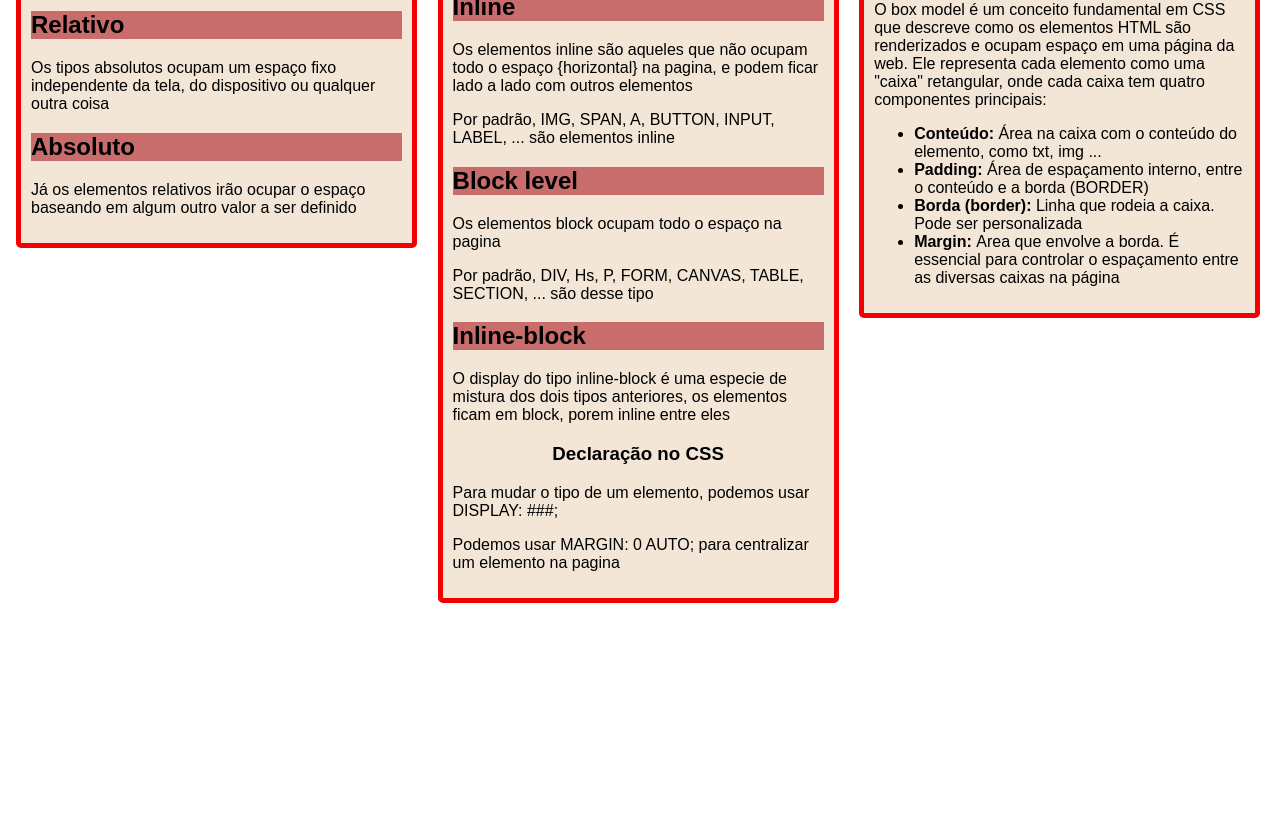
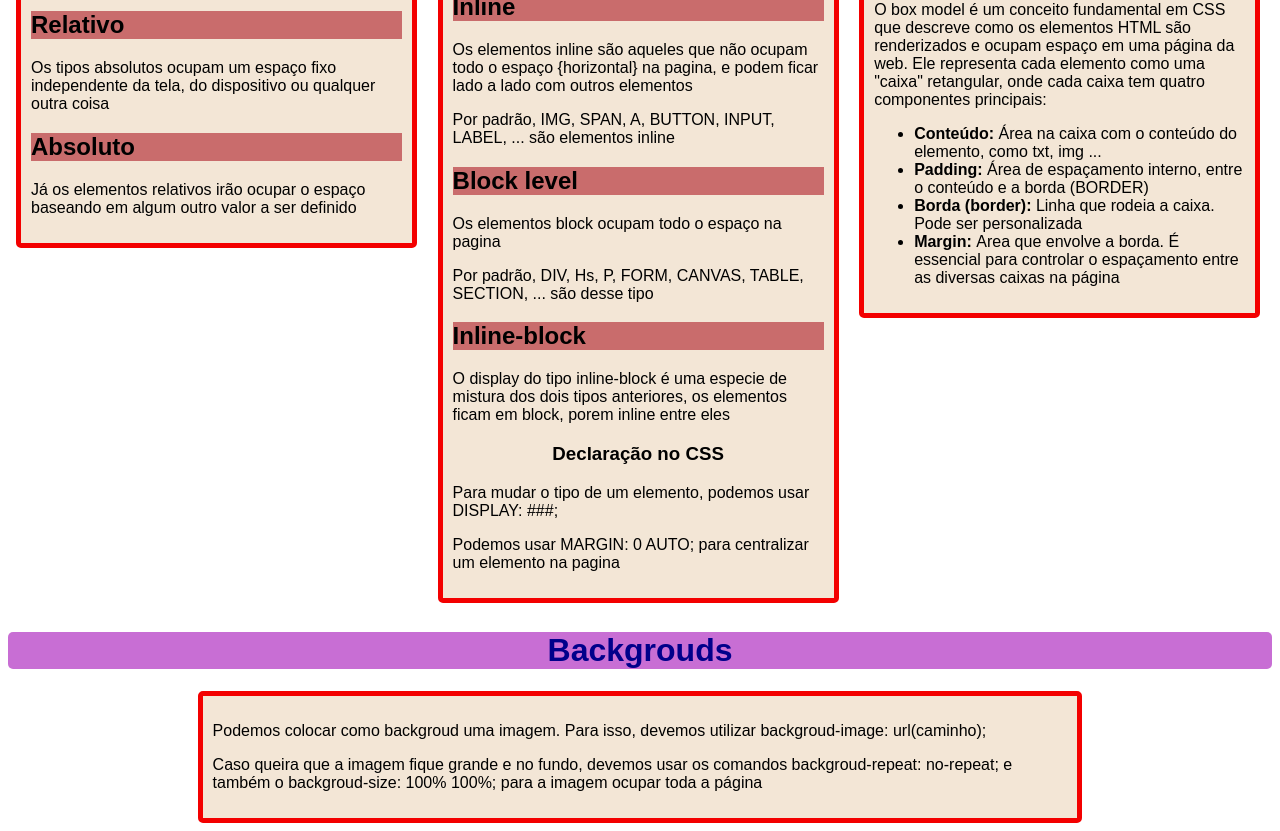
Before and after one commit to luizmilione/EstudoWeb, a plain HTML site: page 9 PropriedadesCSS/index.html in a window 1280 px wide. Shown: the part 182-1013 px from the top of the page. Before the commit the page ends 801 px from the top, so only its background shows below. Drawn offline with Linux system fonts and the light colour scheme.

Commit message:
Adicionado aprendizados sobre backgroud

```diff
--- a/9 PropriedadesCSS/index.html
+++ b/9 PropriedadesCSS/index.html
@@ -41,5 +41,11 @@
             <li><strong>Margin: </strong>Area que envolve a borda. É essencial para controlar o   espaçamento entre as diversas caixas na página</li>
       </ul>
     </div>
+    <h1>Backgrouds</h1>
+    <div id="bg">
+        <p>Podemos colocar como backgroud uma imagem. Para isso, devemos utilizar backgroud-image: url(caminho);</p>
+        <p>Caso queira que a imagem fique grande e no fundo, devemos usar os comandos backgroud-repeat: no-repeat; e também o backgroud-size: 100% 100%; para a imagem ocupar toda a página</p>
+
+    </div>
 </body>
 </html>
--- a/9 PropriedadesCSS/style.css
+++ b/9 PropriedadesCSS/style.css
@@ -24,3 +24,10 @@ div {
     border-color: rgb(243, 0, 0);
     box-sizing: border-box;
 }
+
+#bg{
+    display: block;
+    width: 70%;
+    margin: 0 auto;
+
+}
```
